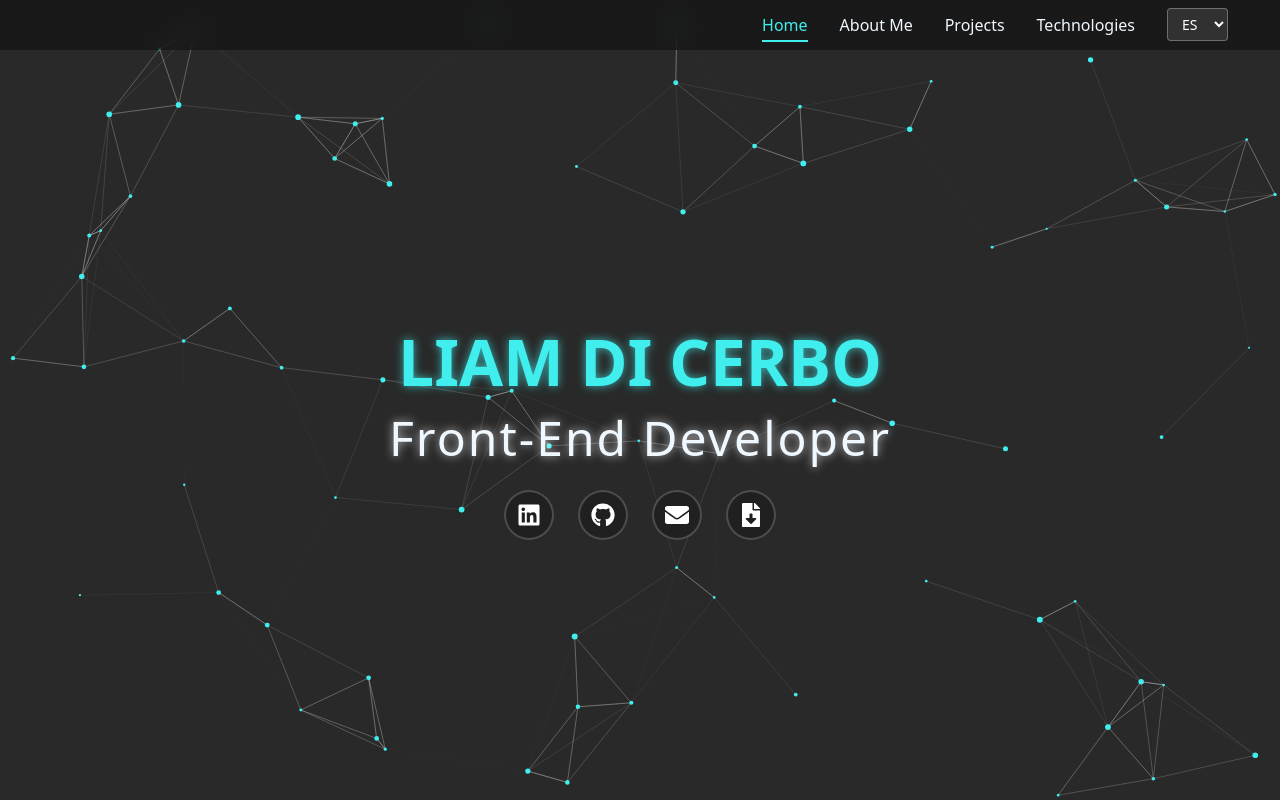
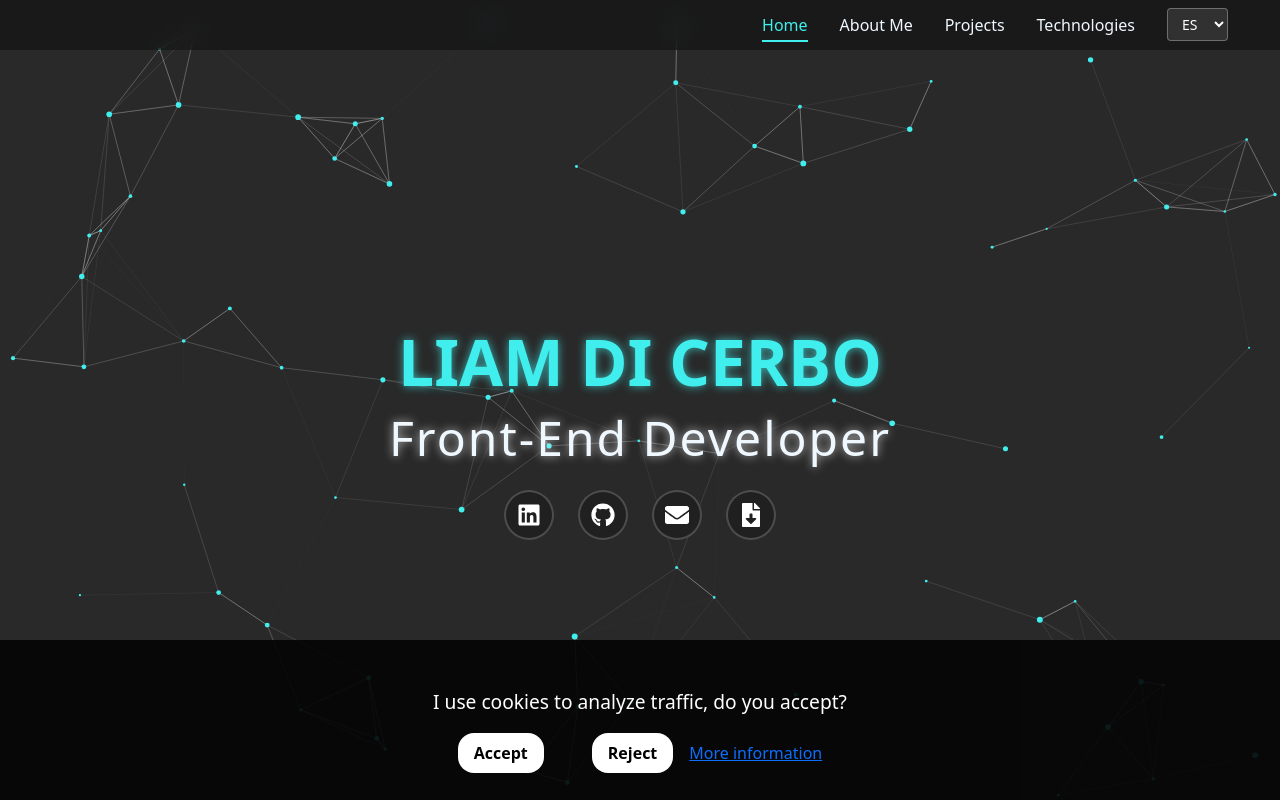
Before and after one commit to Ezeliam/portfolio, a React (Vite) app: page / in a window 1280 px wide. Built offline with nearby package versions, Linux system fonts and the light colour scheme.

Commit message:
Banner para aceptar cookies

```diff
--- a/index.html
+++ b/index.html
@@ -11,14 +11,23 @@
     <meta property="og:title" content="Liam Di Cerbo | Portafolio" />
     <meta property="og:image" content="URL_de_una_imagen_representativa" />
 
-    <!-- Google tag (gtag.js) -->
-    <script async src="https://www.googletagmanager.com/gtag/js?id=G-FB52EFF48B"></script>
+    <script async src="https://www.googletagmanager.com/gtag/js?id=G-TU_ID"></script>
     <script>
       window.dataLayer = window.dataLayer || [];
       function gtag(){dataLayer.push(arguments);}
+
+      // Configuración inicial con consentimiento denegado por defecto
+      gtag('consent', 'default', {
+        analytics_storage: 'denied',
+        ad_storage: 'denied'
+      });
+
       gtag('js', new Date());
-
-      gtag('config', 'G-FB52EFF48B');
+      gtag('config', 'G-TU_ID', {
+        anonymize_ip: true,
+        // Desactiva el tracking hasta tener consentimiento
+        send_page_view: false
+      });
     </script>
 
     <link rel="icon" href="/favicon.ico" />
--- /dev/null
+++ b/src/components/CookieBanner.jsx
@@ -0,0 +1,78 @@
+import { useEffect, useState } from 'react';
+import { useTranslation } from 'react-i18next';
+
+
+const CookieBanner = () => {
+  const [showBanner, setShowBanner] = useState(false);
+  const [t, i18n] = useTranslation("global");
+
+  useEffect(() => {
+    // muestra banner solo si no hay decisión previa
+    if (localStorage.getItem('cookiesAccepted') === null) {
+      setShowBanner(true);
+    }
+  }, []);
+
+  const handleAccept = () => {
+    localStorage.setItem('cookiesAccepted', 'true');
+    setShowBanner(false);
+    // carga GA4 manualmente
+    window.gtag?.('consent', 'update', {
+      analytics_storage: 'granted'
+    });
+  };
+
+  const handleReject = () => {
+    localStorage.setItem('cookiesAccepted', 'false');
+    setShowBanner(false);
+    window.gtag?.('consent', 'update', {
+      analytics_storage: 'denied'
+    });
+  };
+
+  if (!showBanner) return null;
+
+  return (
+    <div style={{
+      position: 'fixed',
+      bottom: '0',
+      left: '0',
+      right: '0',
+      padding: '3rem',
+      background: '#f5f5f5',
+      zIndex: 1000,
+      height: '20vh',
+      color:'white',
+      backgroundColor: 'rgba(5, 5, 5, 0.91)',
+      textAlign: 'center'
+    }}>
+      <p>{t("global.cookies.question")}</p>
+      <button style={{
+        marginRight:'2rem',
+        padding: '0.5rem 1rem',
+        borderRadius: '1rem',
+        color:'black',
+        backgroundColor: 'rgb(255, 255, 255)',
+        fontWeight: 'bold',
+        border: 'none'
+      }}
+        onClick={handleAccept}>{t("global.cookies.accept")}</button>
+
+      <button style={{
+        marginLeft: '1rem',
+        padding: '0.5rem 1rem',
+        borderRadius: '1rem',
+        color:'black',
+        backgroundColor: 'rgb(255, 255, 255)',
+        fontWeight: 'bold',
+        border: 'none'
+
+      }}
+        onClick={handleReject}>{t("global.cookies.reject")}</button>
+
+      <a href="/aviso-legal" style={{ marginLeft: '1rem' }}>{t("global.cookies.info")}</a>
+    </div>
+  );
+};
+
+export default CookieBanner;
--- a/src/pages/Index.jsx
+++ b/src/pages/Index.jsx
@@ -8,6 +8,7 @@ import Third from '../components/Third';
 import Fourth from '../components/Fourth';
 import Header from '../components/Header';
 import Footer from '../components/Footer';
+import CookieBanner from '../components/CookieBanner';
 
 
 const Index = () => {
@@ -29,6 +30,7 @@ const Index = () => {
         <Fourth></Fourth>
       </section>
       <Footer></Footer>
+      <CookieBanner />
       </div>
 
 
--- a/src/translations/en/global.json
+++ b/src/translations/en/global.json
@@ -136,7 +136,7 @@
         },
         "cookies": {
           "title": "3. Cookies",
-          "content": "This portfolio does not use tracking cookies or store information on the user's device. Only technical cookies necessary for the basic functioning of the site are employed."
+          "content": "This site uses technical cookies for web analytics through Google Analytics 4. You can manage them through your browser settings or by installing the [Google opt-out add-on](https://tools.google.com/dlpage/gaoptout). The data collected is anonymous and used for statistical purposes only."
         },
         "disclaimer": {
           "title": "4. Disclaimer",
@@ -147,7 +147,13 @@
           "content": "For any questions regarding this legal notice, you can contact me through my email address: <1>liamdicerbo@gmail.com</1>"
         }
       }
-    }
+    },
+    "cookies":{
+      "question": "I use cookies to analyze traffic, do you accept?",
+      "accept": "Accept",
+      "reject": "Reject",
+      "info": "More information"
+  }
 }
 
 }
--- a/src/translations/es/global.json
+++ b/src/translations/es/global.json
@@ -137,7 +137,7 @@
           "content": "Este sitio web utiliza Google Analytics 4 para analizar el comportamiento de los visitantes de forma anónima (dirección IP truncada). Los datos recopilados (páginas visitadas, tiempo de navegación, dispositivo usado) son agregados y no identifican personalmente a los usuarios. Cualquier información que usted proporcione voluntariamente a través de correo electrónico será utilizada exclusivamente para responder a su consulta y no será compartida con terceros." },
         "cookies": {
           "title": "3. Cookies",
-          "content": "Este portafolio no utiliza cookies de seguimiento ni almacena información en el dispositivo del usuario. Solo se emplean cookies técnicas necesarias para el funcionamiento básico del sitio."
+          "content": "Este sitio emplea cookies técnicas para el análisis web mediante Google Analytics 4. Puede gestionarlas mediante la configuración de su navegador o instalando el [complemento de inhabilitación de Google](https://tools.google.com/dlpage/gaoptout). Los datos recogidos son anónimos y se usan únicamente con fines estadísticos."
         },
         "disclaimer": {
           "title": "4. Exención de Responsabilidad",
@@ -148,6 +148,12 @@
           "content": "Para cualquier cuestión relacionada con este aviso legal, puede contactarme a través de mi dirección de correo electrónico: <1>liamdicerbo@gmail.com</1>"
         }
       }
-    }
+    },
+    "cookies":{
+      "question": "Uso cookies para analizar el tráfico. ¿Aceptas?",
+      "accept": "Aceptar",
+      "reject": "Rechazar",
+      "info": "Más información"
   }
 }
+}
```
